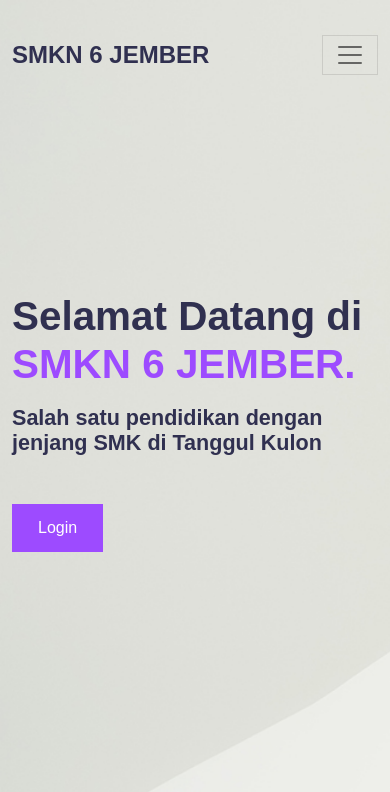
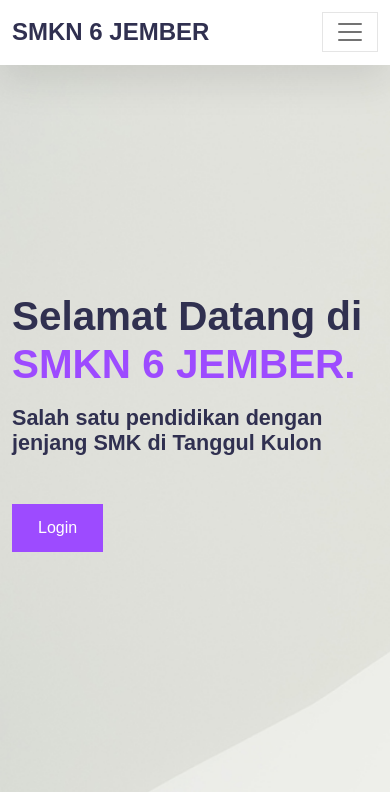
Before and after one commit to Wishalleo/school-landing-page, a plain HTML site: page index.html in a window 390 px wide. Shown: the top 792 px of the page. Drawn offline with nearby package versions, Linux system fonts and the light colour scheme; a web font is replaced by a local one.

Commit message:
Memperbaiki responsive pada navbar

```diff
--- a/assets/css/style.css
+++ b/assets/css/style.css
@@ -97,6 +97,15 @@
     padding-bottom: 7px;
     background-color: white;
     box-shadow: var(--shadow);
+}
+
+@media (max-width: 992px){
+    .navbar {
+        padding-top: 7px;
+        padding-bottom: 7px;
+        background-color: white;
+        box-shadow: var(--shadow);
+    }
 }
 
 .navbar-toggler {
```
